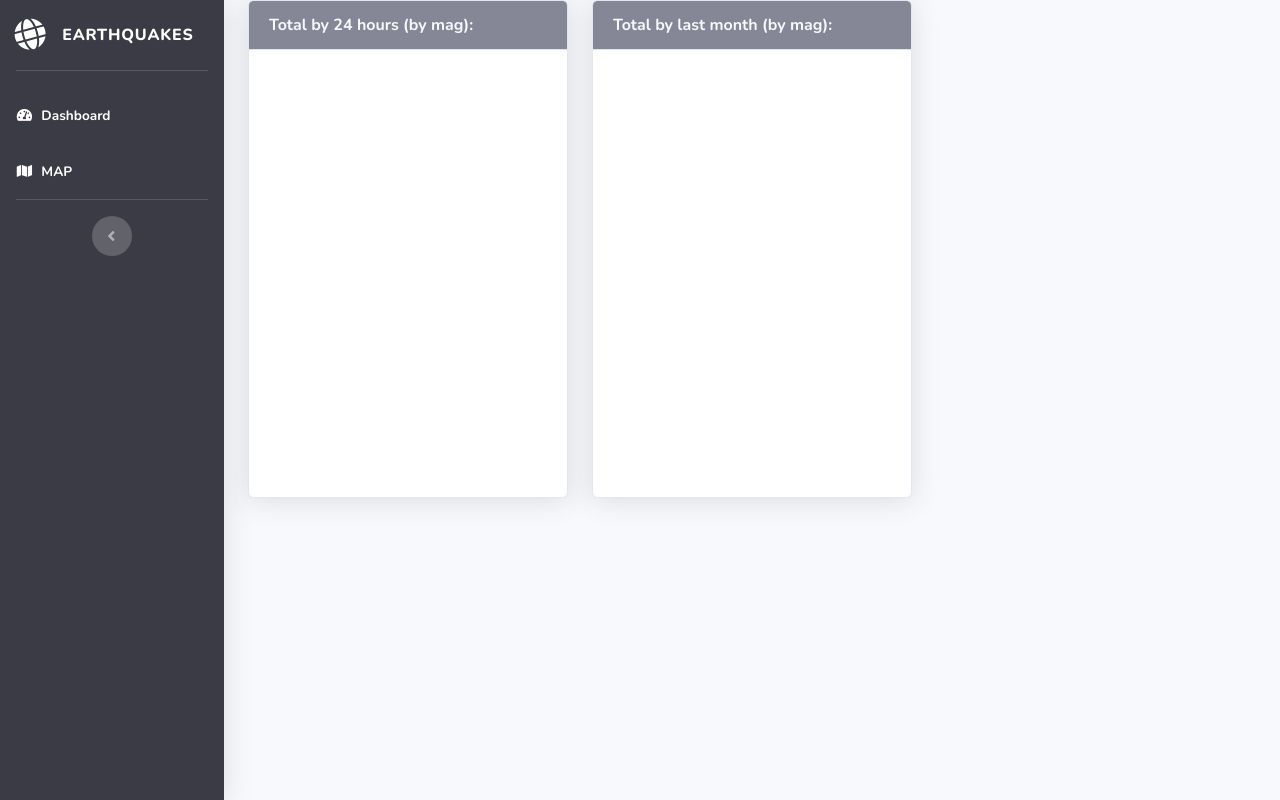
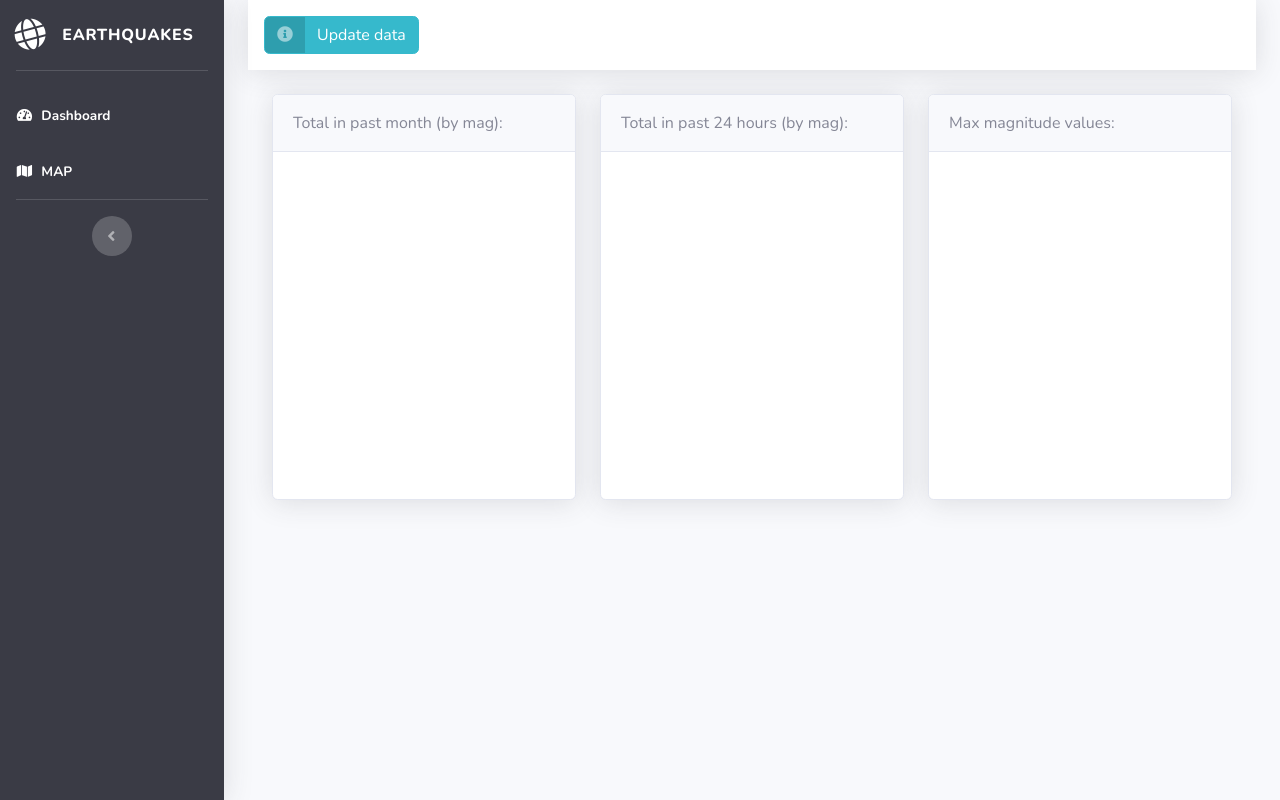
Before and after one commit to Eugenics/eathquakeDjango, a Django app: template quake/quake/templates/dashboard.html in a window 1280 px wide. Run offline with Django 3.2, Linux system fonts and the light colour scheme; the template is opened without the code that fills it: most values are stand-ins (such as "Sample title", 1, 10 or a date in 2020); some libraries are stand-ins or nearby versions.

Commit message:
change dashboard

```diff
--- a/quake/quake/static/js/charts/charts.js
+++ b/quake/quake/static/js/charts/charts.js
@@ -1,88 +1,124 @@
 $(document).ready(
     function () {
         last_day_chart();
+        last_month_chart();
+        max_mag();
 
     });
 
 
 function last_day_chart() {
-    var json_day_data = JSON.parse(chart_day_data.replace(/&#x27;/g, '"'));
+    var json_day_data = JSON.parse(_chart_day_data.replace(/&#x27;/g, '"'));
     var chart_day_data = [];
     for (var k in json_day_data) {
         chart_day_data.push(json_day_data[k]);
     }
 
-    var json_mon_data = JSON.parse(chart_mon_data.replace(/&#x27;/g, '"'));
-    var chart_mon_data = [];
-    for (k in json_mon_data) {
-        chart_mon_data.push(json_mon_data[k]);
-    }
-
     var color = Chart.helpers.color;
     var ctx = document.getElementById("dayChart");
     var myPieChart = new Chart(ctx, {
-        type: 'bar',
+        type: 'pie',
         data: {
-            labels: ["less 3", "between 3 and 5", "greater 5"],
+            labels: ["mag < 3", "mag between 3 and 6", "mag > 6"],
             datasets: [{
-                    backgroundColor: color(window.chartColors.red).alpha(0.5).rgbString(),
-                    hoverBackgroundColor: window.chartColors.red,
-                    borderWidth: 1,
-                    label: 'Total in past 24 hours:',
-                    data: chart_day_data,
-                },
-                {
-                    backgroundColor: color(window.chartColors.red).alpha(0.5).rgbString(),
-                    hoverBackgroundColor: window.chartColors.red,
-                    borderWidth: 1,
-                    label: 'Total in past month:',
-                    data: chart_mon_data,
-                }
-            ],
+                backgroundColor: [
+                    color(window.chartColors.green).alpha(0.5).rgbString(),
+                    color(window.chartColors.yellow).alpha(0.5).rgbString(),
+                    color(window.chartColors.red).alpha(0.5).rgbString(),
+                ],
+                hoverBackgroundColor: [
+                    window.chartColors.green,
+                    window.chartColors.yellow,
+                    window.chartColors.red,
+                ],
+                borderWidth: 1,
+                label: 'Total in past 24 hours:',
+                data: chart_day_data,
+            }, ],
         },
         options: {
             maintainAspectRatio: false,
             legend: {
-                display: false,
+                display: true,
                 position: 'bottom'
             },
-            cutoutPercentage: 0,
+            cutoutPercentage: 50,
         },
     });
 }
 
-/*
+
 
 function last_month_chart() {
-    var json_data = JSON.parse(chart_mon_data.replace(/&#x27;/g, '"'));
-    var chart_data = [];
+    var json_data = JSON.parse(_chart_mon_data.replace(/&#x27;/g, '"'));
+    var chart_mon_data = [];
     for (var k in json_data) {
-        chart_data.push(json_data[k]);
+        chart_mon_data.push(json_data[k]);
     }
     //console.log(chart_data);
 
     var color = Chart.helpers.color;
     var ctx = document.getElementById("monthChart");
     var myPieChart = new Chart(ctx, {
+        type: 'pie',
+        data: {
+            labels: ["mag < 3", "mag between 3 and 6", "mag > 6"],
+            datasets: [{
+                backgroundColor: [
+                    color(window.chartColors.green).alpha(0.5).rgbString(),
+                    color(window.chartColors.yellow).alpha(0.5).rgbString(),
+                    color(window.chartColors.red).alpha(0.5).rgbString(),
+                ],
+                hoverBackgroundColor: [
+                    window.chartColors.green,
+                    window.chartColors.yellow,
+                    window.chartColors.red,
+                ],
+                borderWidth: 1,
+                label: 'Total in past month:',
+                data: chart_mon_data,
+            }],
+        },
+        options: {
+            maintainAspectRatio: false,
+            legend: {
+                display: true,
+                position: 'bottom'
+            },
+            cutoutPercentage: 50,
+        },
+    });
+}
+
+
+function max_mag() {
+    json_data = JSON.parse(_chart_max_data.replace(/&#x27;/g, '"'));
+    var chart_max_data = [];
+    for (var k in json_data) {
+        chart_max_data.push(json_data[k]);
+    }
+
+    var color = Chart.helpers.color;
+    var ctx = document.getElementById("maxChart");
+    var myPieChart = new Chart(ctx, {
         type: 'bar',
         data: {
-            labels: ["less 3", "between 3 and 5", "greater 5"],
+            labels: ["max in last day", "max in month", "max in year"],
             datasets: [{
-                backgroundColor: color(window.chartColors.red).alpha(0.5).rgbString(),
-                hoverBackgroundColor: window.chartColors.red,
+                backgroundColor: color(window.chartColors.green).alpha(0.5).rgbString(),
+                hoverBackgroundColor: window.chartColors.green,
                 borderWidth: 1,
-                label: 'Total in past 24 hours:',
-                data: chart_data,
+                label: 'Max magnitude values:',
+                data: chart_max_data,
             }],
         },
         options: {
             maintainAspectRatio: false,
             legend: {
                 display: false,
-                position: 'bottom'
+                position: 'top'
             },
             cutoutPercentage: 0,
         },
     });
 }
-*/
--- a/quake/quake/templates/dashboard.html
+++ b/quake/quake/templates/dashboard.html
@@ -2,33 +2,57 @@
 {% load static i18n %}
 
 {% block content %}
-
-<div class="row">
-    <div class="col-xl-4 col-lg-5">
-        <div class="card shadow">
-            <div class="card-header bg-gray-600 text-gray-100">
-                <h7 class="m-0 font-weight-bold">Total by 24 hours (by mag):</h7>
-            </div>
-            <div class="card-body">
-                <canvas id="dayChart" height="400" width="400"></canvas>
+<nav class="navbar navbar-expand navbar-light bg-white topbar mb-4 static-top shadow">
+    <a href="" class="btn btn-info btn-icon-split">
+        <span class="icon text-white-50">
+            <i class="fas fa-info-circle"></i>
+        </span>
+        <span class="text">Update data</span>
+    </a>
+</nav>
+<div class="container-fluid">
+    <div class="row">
+        <div class="col-sm-5 col-lg-4">
+            <div class="card shadow mb-4">
+                <div class="card-header py-3">
+                    <span class="text">Total in past month (by mag):</span>
+                </div>
+                <div class="card-body">
+                    <canvas id="monthChart" height="300" width="100"></canvas>
+                </div>
             </div>
         </div>
-    </div>
-    <div class="col-xl-4 col-lg-5">
-        <div class="card shadow">
-            <div class="card-header bg-gray-600 text-gray-100">
-                <h7 class="m-0 font-weight-bold">Total by last month (by mag):</h7>
+        <div class="col-sm-5 col-lg-4">
+            <div class="card shadow mb-4">
+                <div class="card-header py-3">
+                    <span class="text">Total in past 24 hours (by mag):</span>
+                </div>
+                <div class="card-body">
+                    <canvas id="dayChart" height="300" width="100"></canvas>
+                </div>
             </div>
-            <div class="card-body">
-                <canvas id="monthChart" height="400" width="400"></canvas>
+        </div>
+        <div class="col-sm-5 col-lg-4">
+            <div class="card shadow mb-4">
+                <div class="card-header py-3">
+                    <span class="text">Max magnitude values:</span>
+                </div>
+                <div class="card-body">
+                    <canvas id="maxChart" height="300" width="100"></canvas>
+                </div>
             </div>
         </div>
     </div>
 </div>
+</div>
+<script>
+    var _chart_day_data = '{{chart_day_data}}';
+    var _chart_mon_data = '{{chart_mon_data}}';
+    var _chart_max_data = '{{chart_max_data}}';
 
-<script>
-    var chart_day_data = '{{chart_day_data}}';
-    var chart_mon_data = '{{chart_mon_data}}';
+    console.log(_chart_day_data);
+    console.log(_chart_mon_data);
+    console.log(_chart_max_data);
 </script>
 <script src="{% static 'js/charts/charts.js' %}"></script>
 
```
Also changed, not shown: quake/quake/views.py (+75 -42 lines), quake/db.sqlite3.
